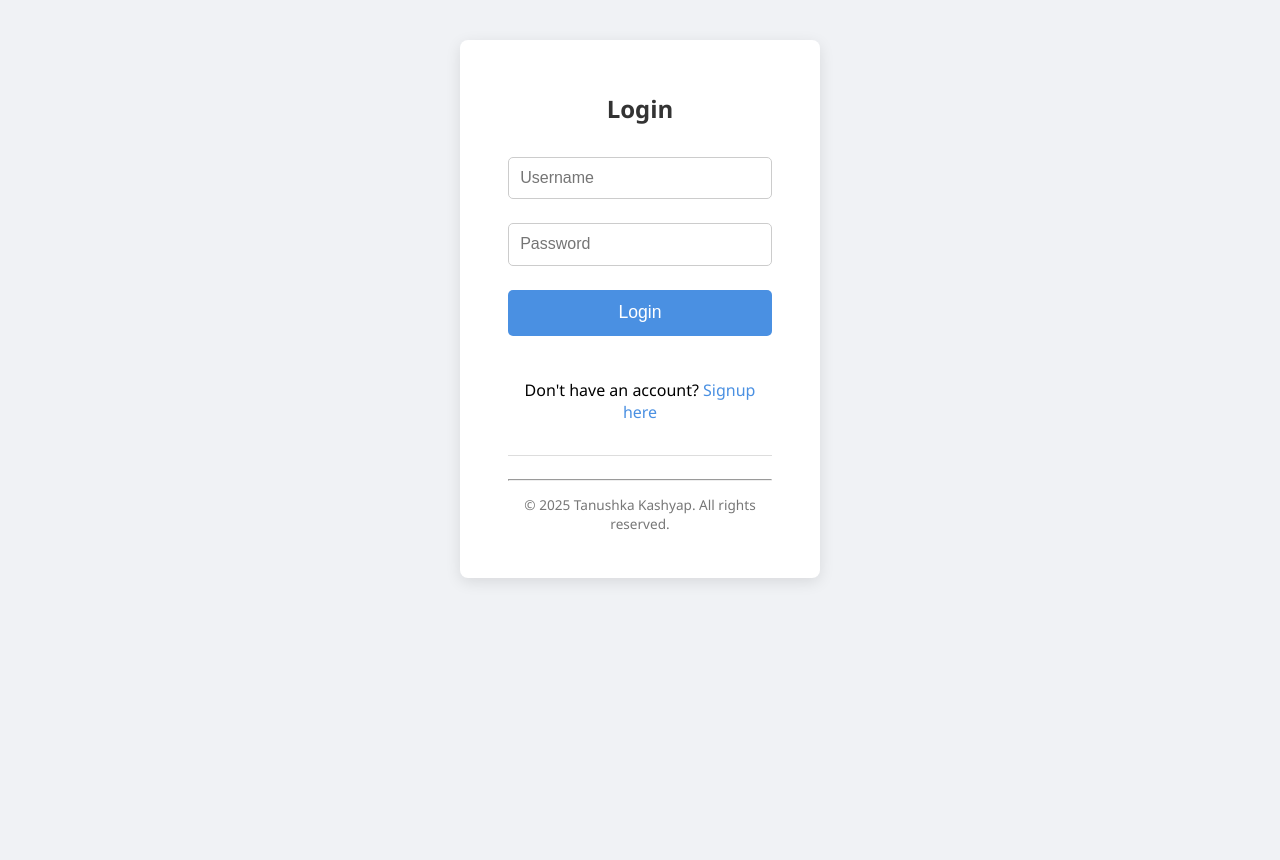
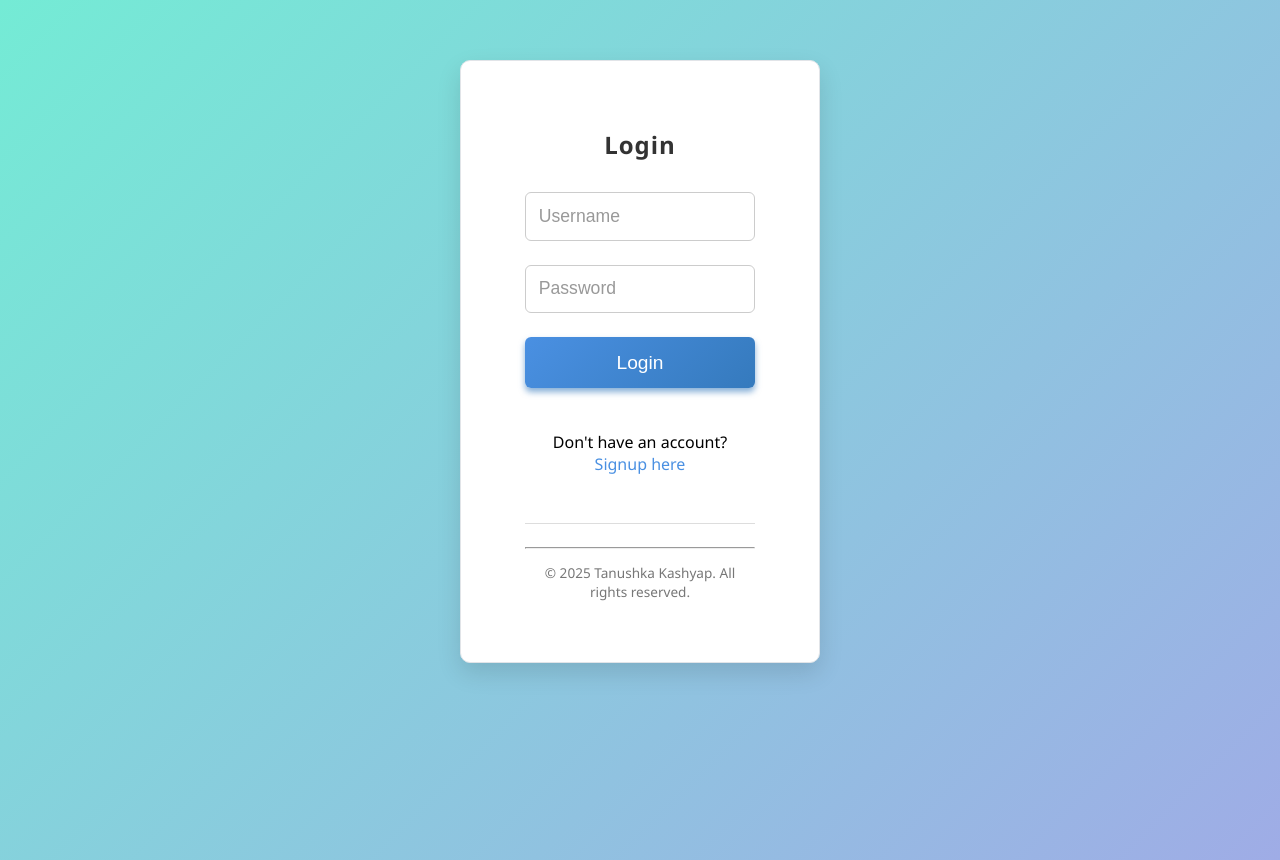
Before and after one commit to Tanukash12/AuthKeeper, a plain HTML site: page frontend/index.html in a window 1280 px wide. Drawn offline with Linux system fonts and the light colour scheme.

Commit message:
Enhance styles for improved layout and user experience; update background, container, input, and button styles

```diff
--- a/frontend/styles.css
+++ b/frontend/styles.css
@@ -1,57 +1,81 @@
 body {
   font-family: 'Segoe UI', Tahoma, Geneva, Verdana, sans-serif;
-  background: #f0f2f5;
+  background: linear-gradient(135deg, #74ebd5 0%, #9face6 100%);
   margin: 0;
   padding: 0;
   display: flex;
   justify-content: center;
-  align-items: flex-start; /* better for longer pages */
+  align-items: flex-start;
   min-height: 100vh;
-  padding-top: 40px; /* space from top */
+  padding-top: 60px;
 }
 
 .container {
   background: white;
-  padding: 2rem 3rem;
-  border-radius: 8px;
-  box-shadow: 0 4px 15px rgba(0, 0, 0, 0.1);
-  width: 360px; /* slightly wider */
+  padding: 3rem 4rem;
+  border-radius: 10px;
+  box-shadow: 0 10px 25px rgba(0, 0, 0, 0.12);
+  width: 360px;
   text-align: center;
   box-sizing: border-box;
   min-height: 500px;
+  border: 1px solid #e1e4e8;
+  animation: fadeIn 0.7s ease forwards;
+  opacity: 0;
+}
+
+@keyframes fadeIn {
+  to { opacity: 1; }
 }
 
 h2 {
   margin-bottom: 1.5rem;
   color: #333;
   font-weight: 700;
+  letter-spacing: 1px;
+  line-height: 1.3;
 }
 
 input {
   width: 100%;
-  padding: 0.7rem;
+  padding: 0.8rem;
   margin: 0.5rem 0 1rem;
   border: 1px solid #ccc;
-  border-radius: 5px;
-  font-size: 1rem;
+  border-radius: 6px;
+  font-size: 1.1rem;
   box-sizing: border-box;
+  transition: box-shadow 0.3s ease, border-color 0.3s ease;
+}
+
+input:focus {
+  outline: none;
+  box-shadow: 0 0 6px #4a90e2;
+  border-color: #4a90e2;
+}
+
+
+input::placeholder {
+  font-size: 1.1rem;
+  color: #999;
 }
 
 button {
   width: 100%;
-  background-color: #4a90e2;
+  background: linear-gradient(135deg, #4a90e2, #357abd);
   border: none;
   color: white;
-  padding: 0.8rem;
-  font-size: 1.1rem;
-  border-radius: 5px;
+  padding: 0.9rem;
+  font-size: 1.2rem;
+  border-radius: 6px;
   cursor: pointer;
-  transition: background-color 0.25s ease;
+  transition: background 0.3s ease, transform 0.2s ease;
   margin-top: 0.5rem;
+  box-shadow: 0 4px 6px rgba(53, 122, 189, 0.6);
 }
 
 button:hover {
-  background-color: #357abd;
+  background: linear-gradient(135deg, #357abd, #274d75);
+  transform: scale(1.05);
 }
 
 p#msg {
@@ -125,7 +149,7 @@ a:hover {
 
 /* Footer */
 footer {
-  margin-top: 2rem;
+  margin-top: 3rem;
   padding-top: 1rem;
   border-top: 1px solid #ddd;
   font-size: 0.85rem;
```
